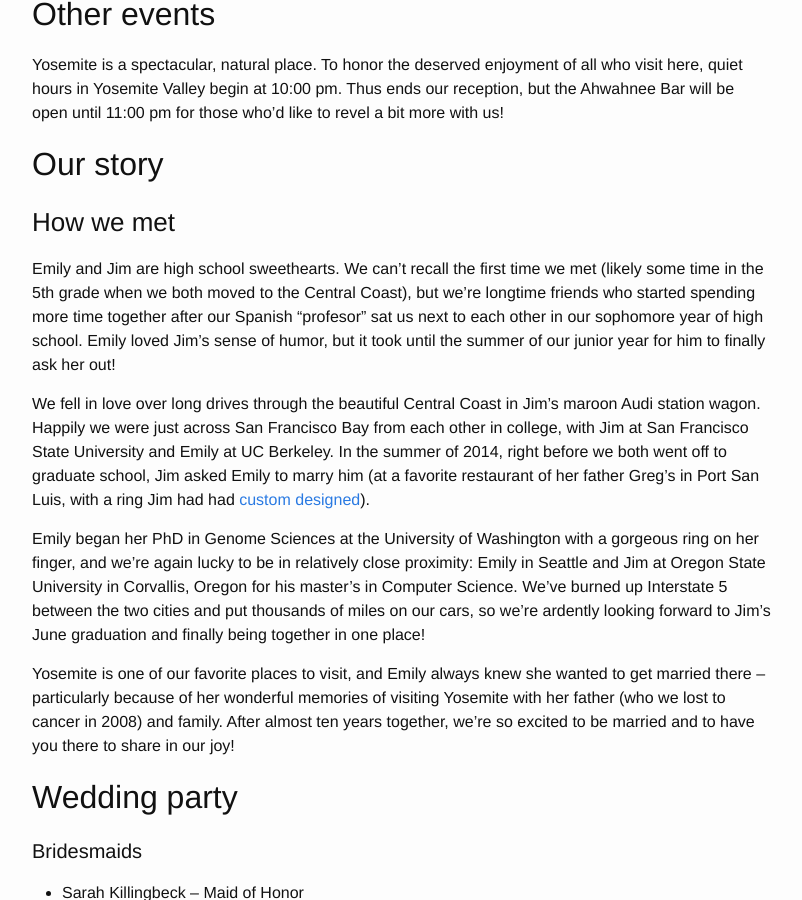
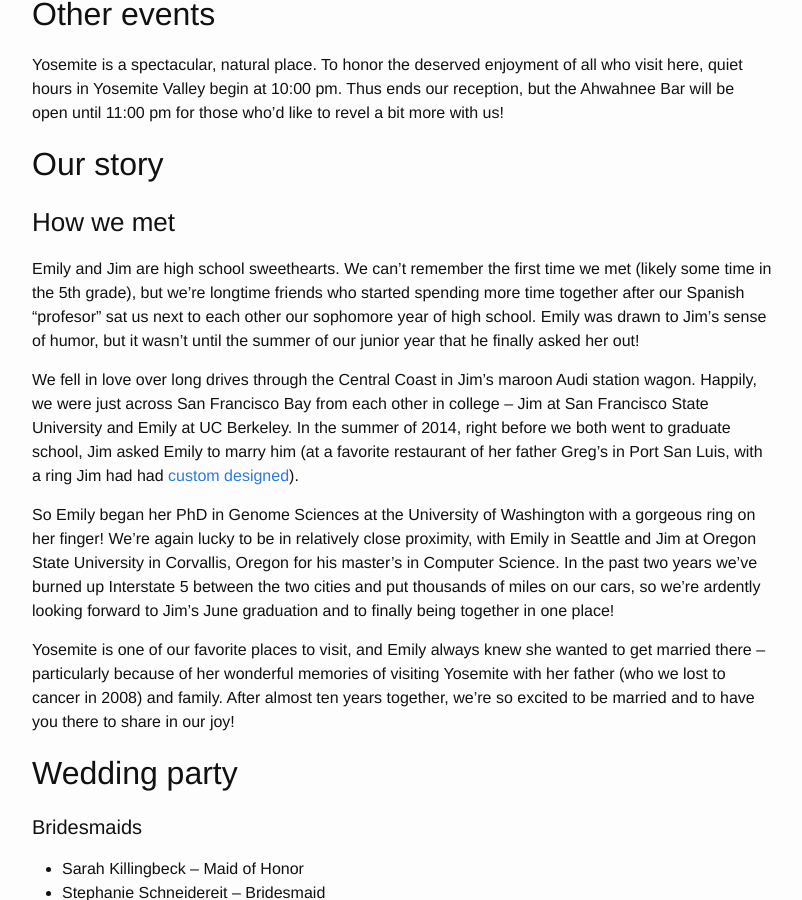
Before and after one commit to j-e-yosemite/j-e-yosemite.github.io, a Jekyll site: the page built from ourwedding.md, in a window 1280 px wide and 900 px high, scrolled down 598 px. Shown: the whole window, without its empty margins (238-1040 px from the left). Built offline with Jekyll 4.4.1, drawn with Linux system fonts in a browser that asks for light colours.

Commit message:
Made some change to the how we met

```diff
--- a/ourwedding.md
+++ b/ourwedding.md
@@ -28,11 +28,11 @@
 
 ### How we met
 
-Emily and Jim are high school sweethearts. We can't recall the first time we met (likely some time in the 5th grade when we both moved to the Central Coast), but we're longtime friends who started spending more time together after our Spanish "profesor" sat us next to each other in our sophomore year of high school. Emily loved Jim's sense of humor, but it took until the summer of our junior year for him to finally ask her out!
+Emily and Jim are high school sweethearts. We can't remember the first time we met (likely some time in the 5th grade), but we're longtime friends who started spending more time together after our Spanish "profesor" sat us next to each other our sophomore year of high school. Emily was drawn to Jim's sense of humor, but it wasn't until the summer of our junior year that he finally asked her out!
 
-We fell in love over long drives through the beautiful Central Coast in Jim's maroon Audi station wagon. Happily we were just across San Francisco Bay from each other in college, with Jim at San Francisco State University and Emily at UC Berkeley. In the summer of 2014, right before we both went off to graduate school, Jim asked Emily to marry him (at a favorite restaurant of her father Greg's in Port San Luis, with a ring Jim had had [custom designed](http://www.serengetiwest.com/)).
+We fell in love over long drives through the Central Coast in Jim's maroon Audi station wagon. Happily, we were just across San Francisco Bay from each other in college -- Jim at San Francisco State University and Emily at UC Berkeley. In the summer of 2014, right before we both went to graduate school, Jim asked Emily to marry him (at a favorite restaurant of her father Greg's in Port San Luis, with a ring Jim had had [custom designed](http://www.serengetiwest.com/)).
 
-Emily began her PhD in Genome Sciences at the University of Washington with a gorgeous ring on her finger, and we're again lucky to be in relatively close proximity: Emily in Seattle and Jim at Oregon State University in Corvallis, Oregon for his master's in Computer Science. We've burned up Interstate 5 between the two cities and put thousands of miles on our cars, so we're ardently looking forward to Jim's June graduation and finally being together in one place!
+So Emily began her PhD in Genome Sciences at the University of Washington with a gorgeous ring on her finger! We're again lucky to be in relatively close proximity, with Emily in Seattle and Jim at Oregon State University in Corvallis, Oregon for his master's in Computer Science. In the past two years we've burned up Interstate 5 between the two cities and put thousands of miles on our cars, so we're ardently looking forward to Jim's June graduation and to finally being together in one place!
 
 Yosemite is one of our favorite places to visit, and Emily always knew she wanted to get married there -- particularly because of her wonderful memories of visiting Yosemite with her father (who we lost to cancer in 2008) and family. After almost ten years together, we're so excited to be married and to have you there to share in our joy!
 
```
